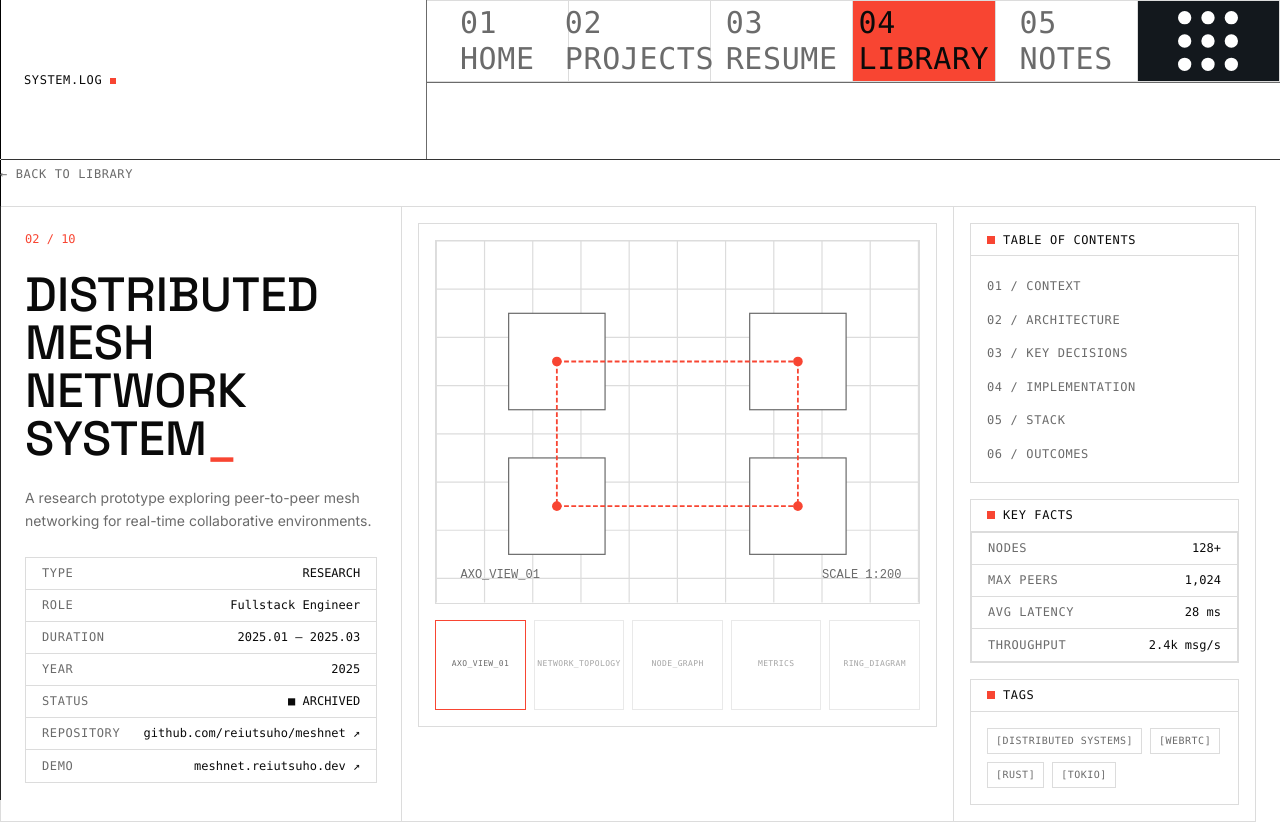
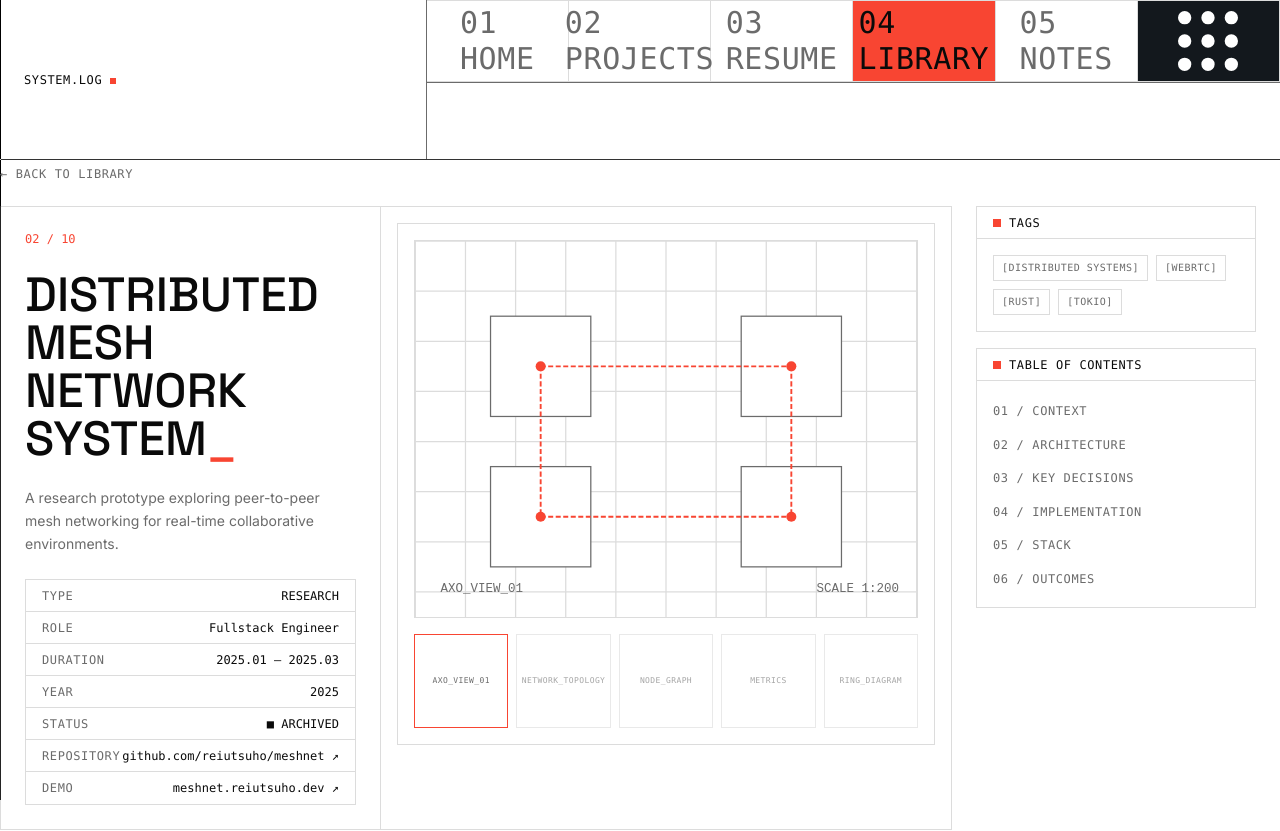
Before and after one commit to UTSUHO/portfolio, a Next.js app: page /library/distributed-mesh-network-system in a window 1280 px wide. Shown: the top 831 px of the page. Built offline with nearby package versions, Linux system fonts and the light colour scheme.

Commit message:
style:fix margin

```diff
--- a/app/components/library-detail.tsx
+++ b/app/components/library-detail.tsx
@@ -70,8 +70,11 @@ export default function LibraryDetail({
         ← BACK TO LIBRARY
       </Link>
 
+      <div className="grid grid-cols-1 lg:grid-cols-[1fr_280px] gap-6 items-start">
+        {/* Main content */}
+        <div className="space-y-6">
           {/* Detail Hero */}
-      <div className="grid grid-cols-1 lg:grid-cols-[32%_44%_24%] gap-0 border border-border bg-bg-primary">
+          <div className="grid grid-cols-1 lg:grid-cols-[40%_60%] gap-0 border border-border bg-bg-primary">
             {/* Intro and Metadata */}
             <div className="p-6 border-b lg:border-b-0 lg:border-r border-border">
               <div className="text-xs font-mono text-accent mb-6">
@@ -88,39 +91,8 @@ export default function LibraryDetail({
             </div>
 
             {/* Technical Hero Visual */}
-        <div className="border-b lg:border-b-0 lg:border-r border-border p-4">
+            <div className="p-4">
               <TechnicalHeroVisual />
-        </div>
-
-        {/* Side Info Panel */}
-        <div className="p-4 space-y-4">
-          <TocPanel items={tocItems} title="TABLE OF CONTENTS" />
-
-          <Panel title="KEY FACTS">
-            <div className="p-0">
-              <LibraryMetaTable
-                entries={
-                  entry.keyFacts?.map((fact) => ({
-                    label: fact.label,
-                    value: fact.value
-                  })) || []
-                }
-              />
-            </div>
-          </Panel>
-
-          <Panel title="TAGS">
-            <div className="flex flex-wrap gap-2 p-4">
-              {entry.tags.map((tag) => (
-                <span
-                  key={tag}
-                  className="text-[10px] font-mono uppercase tracking-wider border border-border px-2 py-1 text-text-secondary"
-                >
-                  [{tag}]
-                </span>
-              ))}
-            </div>
-          </Panel>
             </div>
           </div>
 
@@ -190,5 +162,27 @@ export default function LibraryDetail({
 
           <BottomArchiveNav prev={prev} next={next} />
         </div>
+
+        {/* Sticky sidebar: TAGS + TOC */}
+        <aside
+          className="order-first lg:order-none lg:sticky lg:top-[calc(var(--height-status)+24px)] lg:max-h-[calc(100vh-var(--height-status)-48px)] lg:overflow-y-auto space-y-4"
+        >
+          <Panel title="TAGS">
+            <div className="flex flex-wrap gap-2 p-4">
+              {entry.tags.map((tag) => (
+                <span
+                  key={tag}
+                  className="text-[10px] font-mono uppercase tracking-wider border border-border px-2 py-1 text-text-secondary"
+                >
+                  [{tag}]
+                </span>
+              ))}
+            </div>
+          </Panel>
+
+          <TocPanel items={tocItems} title="TABLE OF CONTENTS" />
+        </aside>
+      </div>
+    </div>
   )
 }
--- a/app/components/note-reader.tsx
+++ b/app/components/note-reader.tsx
@@ -8,7 +8,7 @@ import ArticleTitle from './article-title'
 import ArticleLead from './article-lead'
 import CoverImage from './cover-image'
 import TocPanel from './toc-panel'
-import SharePanel from './share-panel'
+import Panel from './panel'
 import BottomNoteNav from './bottom-note-nav'
 
 interface NoteReaderProps {
@@ -43,7 +43,7 @@ export default function NoteReader({
   }))
 
   return (
-    <article className="grid grid-cols-1 lg:grid-cols-[1fr_300px] gap-8">
+    <article className="grid grid-cols-1 lg:grid-cols-[1fr_280px] gap-6 items-start">
       <div className="min-w-0">
         <header className="mb-10 space-y-6">
           <ArticleMeta
@@ -60,16 +60,26 @@ export default function NoteReader({
 
         <div className="max-w-[780px]">{children}</div>
 
-        <div className="lg:hidden mt-12 mb-8">
-          <TocPanel items={tocItems} title="TABLE OF CONTENTS" />
-        </div>
-
         <BottomNoteNav prev={prev} next={next} />
       </div>
 
-      <aside className="hidden lg:block space-y-6">
+      <aside
+        className="order-first lg:order-none lg:sticky lg:top-[calc(var(--height-status)+24px)] lg:max-h-[calc(100vh-var(--height-status)-48px)] lg:overflow-y-auto space-y-4"
+      >
+        <Panel title="TAGS">
+          <div className="flex flex-wrap gap-2 p-4">
+            {meta.tags.map((tag) => (
+              <span
+                key={tag}
+                className="text-[10px] font-mono uppercase tracking-wider border border-border px-2 py-1 text-text-secondary"
+              >
+                [{tag}]
+              </span>
+            ))}
+          </div>
+        </Panel>
+
         <TocPanel items={tocItems} title="TABLE OF CONTENTS" />
-        <SharePanel />
       </aside>
     </article>
   )
```
Also changed, not shown: 1 other file (tests, documents, lock files or other folders). Lines whose indentation alone changed are shown as unchanged.
